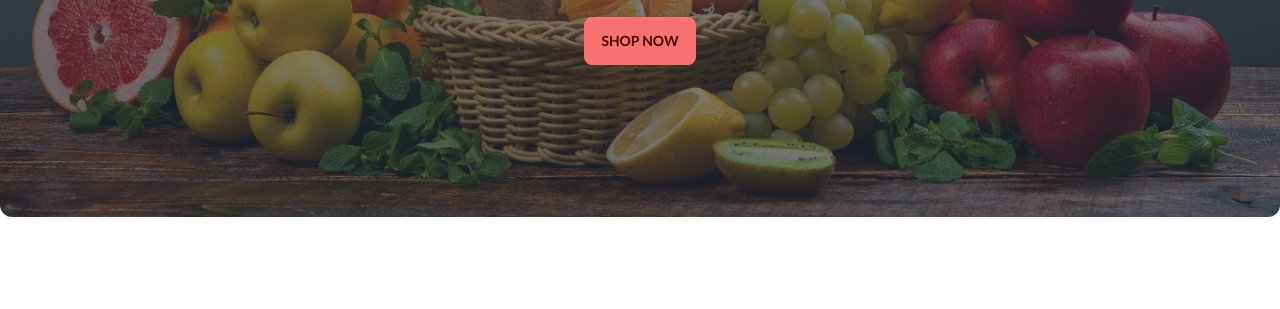
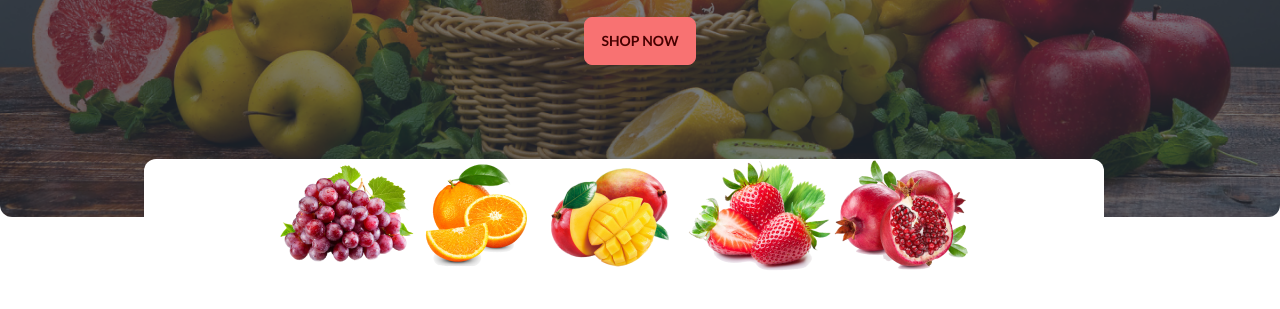
Before and after one commit to User-slcr/Fruit-Brust-website, a plain HTML site: page index.html in a window 1280 px wide. Shown: the part 391-700 px from the top of the page. Drawn offline with nearby package versions, Linux system fonts and the light colour scheme; grey boxes are pictures that could not be loaded.

Commit message:
added the change

```diff
--- a/index.html
+++ b/index.html
@@ -122,6 +122,14 @@
           </div>
         </div>
       </div>
+
+      <div class="absolute lg:flex bg-[#FFF] w-3/4 rounded-xl justify-center mr-36 ml-36 -mt-16 hidden lg:visible md:visible">
+        <img src="./images/fruit1.png" alt="">
+        <img src="./images/fruit2.png" alt="">
+        <img src="./images/fruit3.png" alt="">
+        <img src="./images/fruit4.png" alt="">
+        <img src="./images/fruit5.png" alt="">
+      </div>
   </header>
 </body>
 </html>
```
